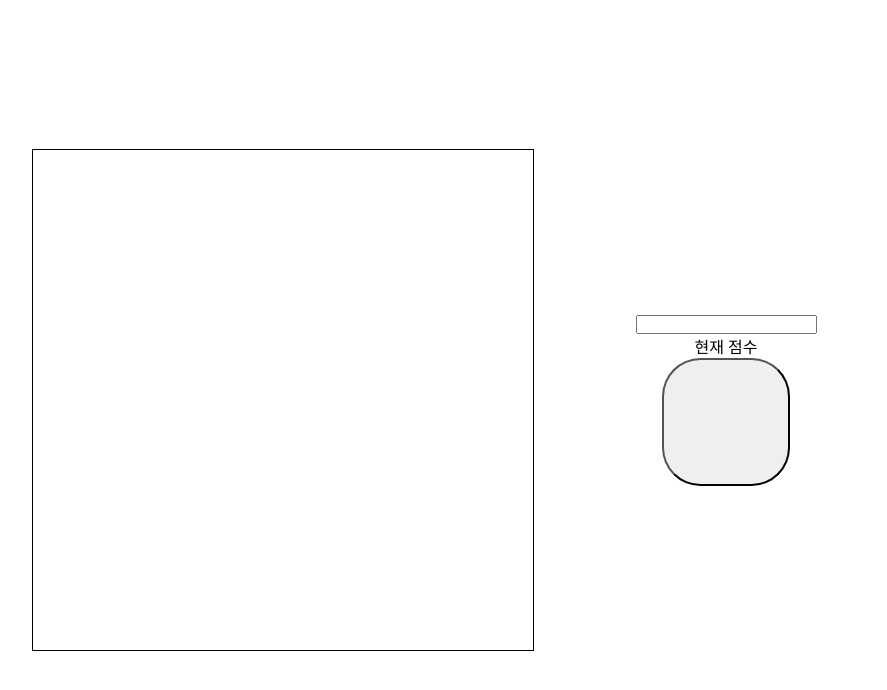
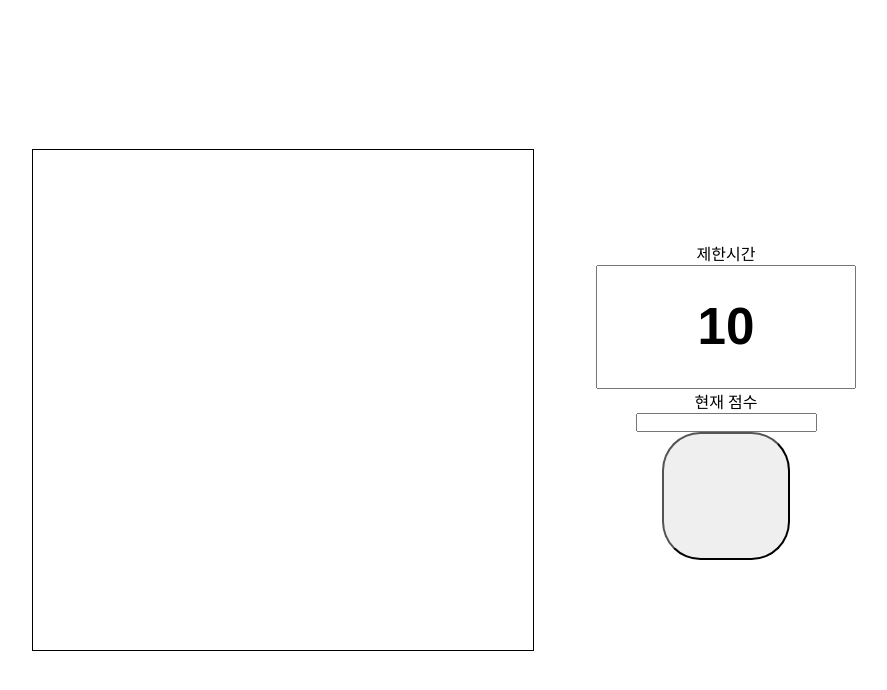
Before and after one commit to chaeyi0731/setTimeout, a plain HTML site: page Develop-Training-10/randomGame.html in a window 1280 px wide. Shown: the whole page, without its empty margins (165-1052 px from the left). Drawn offline with Linux system fonts and the light colour scheme.

Commit message:
타이머 스타일 지정 및 코드 정리

```diff
--- a/Develop-Training-10/randomGame.html
+++ b/Develop-Training-10/randomGame.html
@@ -37,15 +37,23 @@
         height: 10vw;
         border-radius: 30%;
       }
+      #time {
+        width: 20vw;
+        height: 15vh;
+        font-size: 4vw;
+        font-weight: 900;
+        text-align: center;
+      }
     </style>
   </head>
   <body>
     <div id="root">
       <div></div>
       <div>
-        <p></p>
-        <input id="time" type="text" value="" name="time" />
-        <span id="score">현재 점수</span>
+        <p>제한시간</p>
+        <input id="time" type="text" value="10" name="time" />
+        <span>현재 점수</span>
+        <input id="score" type="text" />
         <input id="button" type="button" value="" name="button" />
       </div>
     </div>
@@ -59,6 +67,7 @@
 
       let timeValue = 10;
 
+      button.addEventListener("click", function () {
         function timer() {
           let stop = setInterval(function () {
             if (timeValue <= 0) {
@@ -68,7 +77,6 @@
             timeValue = timeValue - 1;
           }, 1000);
         }
-      button.addEventListener("click", function () {
         timer();
         let game = setInterval(function () {
           let makediv = document.createElement("div");
@@ -86,12 +94,12 @@
           makediv.style.left = xString + "px";
           makediv.style.top = ySting + "px";
 
+          makediv.addEventListener("click", function (event) {
+            makediv.remove();
+          });
           if (timeValue <= 0) {
             clearInterval(game);
           }
-          makediv.addEventListener("click", function (event) {
-            makediv.remove();
-          });
         }, 1000);
       });
     </script>
```
Lines whose indentation alone changed are shown as unchanged.
